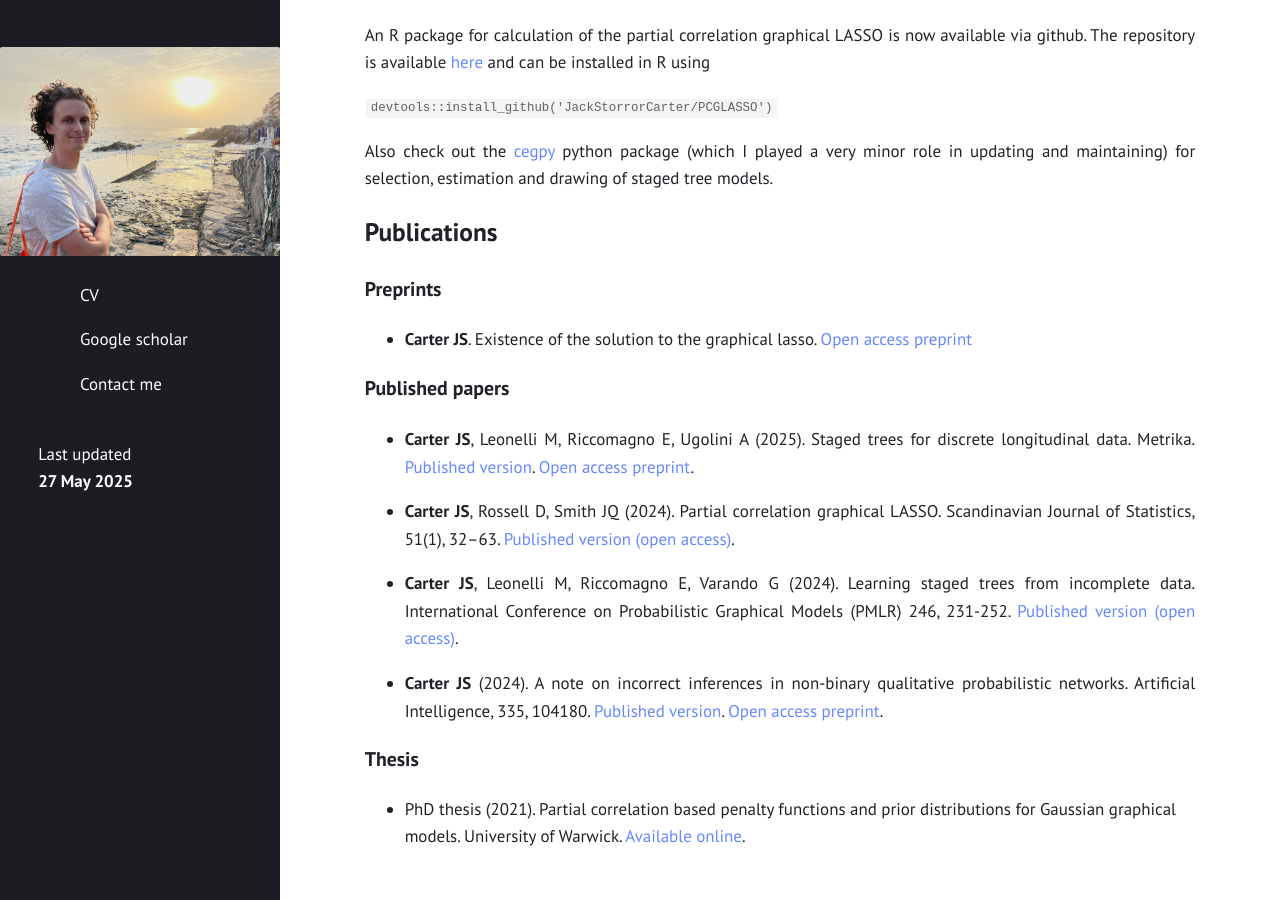
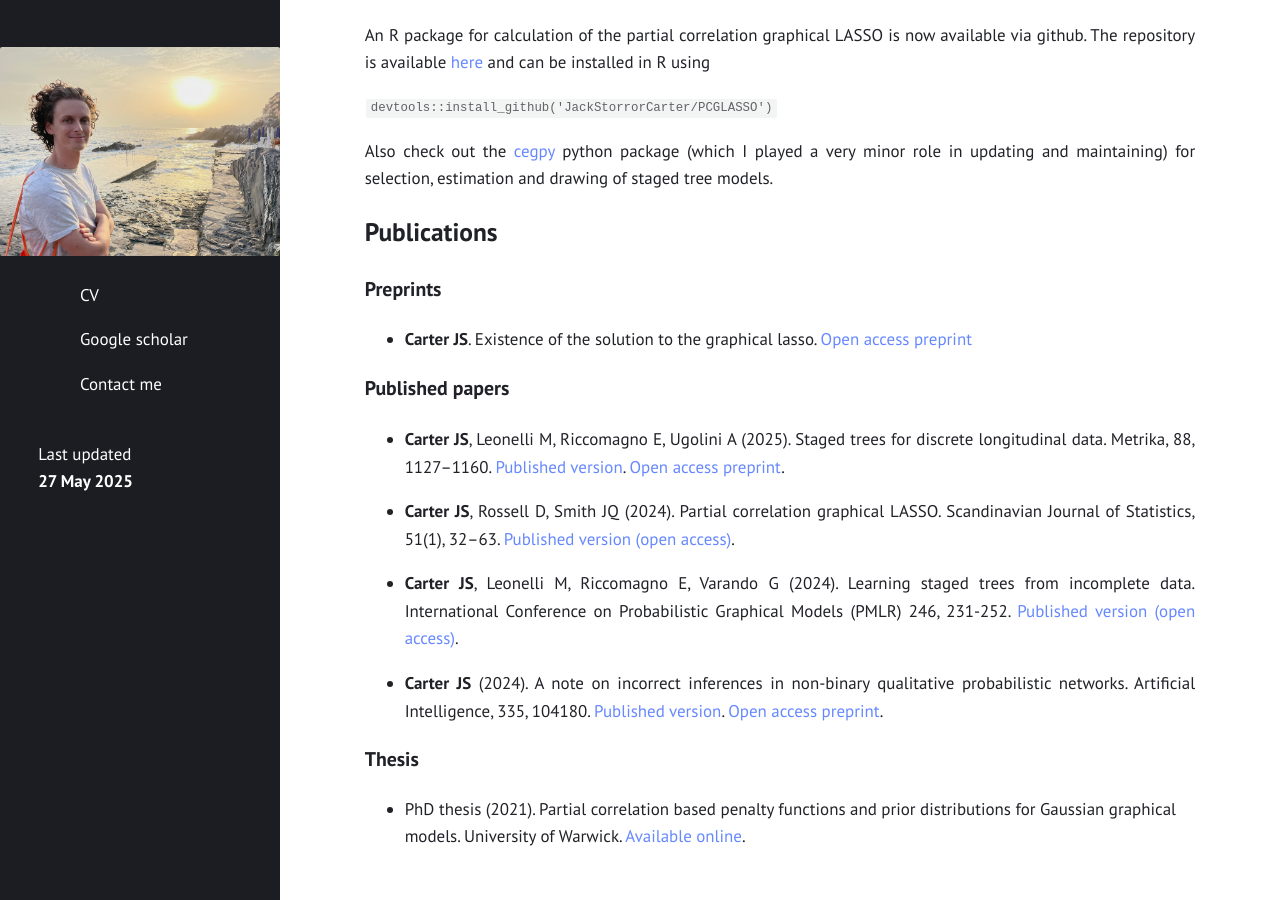
Before and after one commit to JackStorrorCarter/JackStorrorCarter.github.io, a Jekyll site: the page built from index.md, in a window 1280 px wide and 900 px high, scrolled down 526 px. Built offline with Jekyll 4.4.1, drawn with Linux system fonts in a browser that asks for light colours.

Commit message:
Update index.md

```diff
--- a/index.md
+++ b/index.md
@@ -28,7 +28,7 @@ Also check out the [cegpy](https://cegpy.readthedocs.io/en/latest/intro.html) py
 
 ### Published papers
 
-- **Carter JS**, Leonelli M, Riccomagno E, Ugolini A (2025).  Staged trees for discrete longitudinal data. Metrika. [Published version](https://link.springer.com/article/10.1007/s00184-024-00987-9). [Open access preprint](https://arxiv.org/abs/2401.04297).
+- **Carter JS**, Leonelli M, Riccomagno E, Ugolini A (2025).  Staged trees for discrete longitudinal data. Metrika, 88, 1127–1160. [Published version](https://link.springer.com/article/10.1007/s00184-024-00987-9). [Open access preprint](https://arxiv.org/abs/2401.04297).
 
 - **Carter JS**, Rossell D, Smith JQ (2024).  Partial correlation graphical LASSO.  Scandinavian Journal of Statistics, 51(1), 32–63. [Published version (open access)](https://onlinelibrary.wiley.com/doi/10.1111/sjos.12675).
 
```
